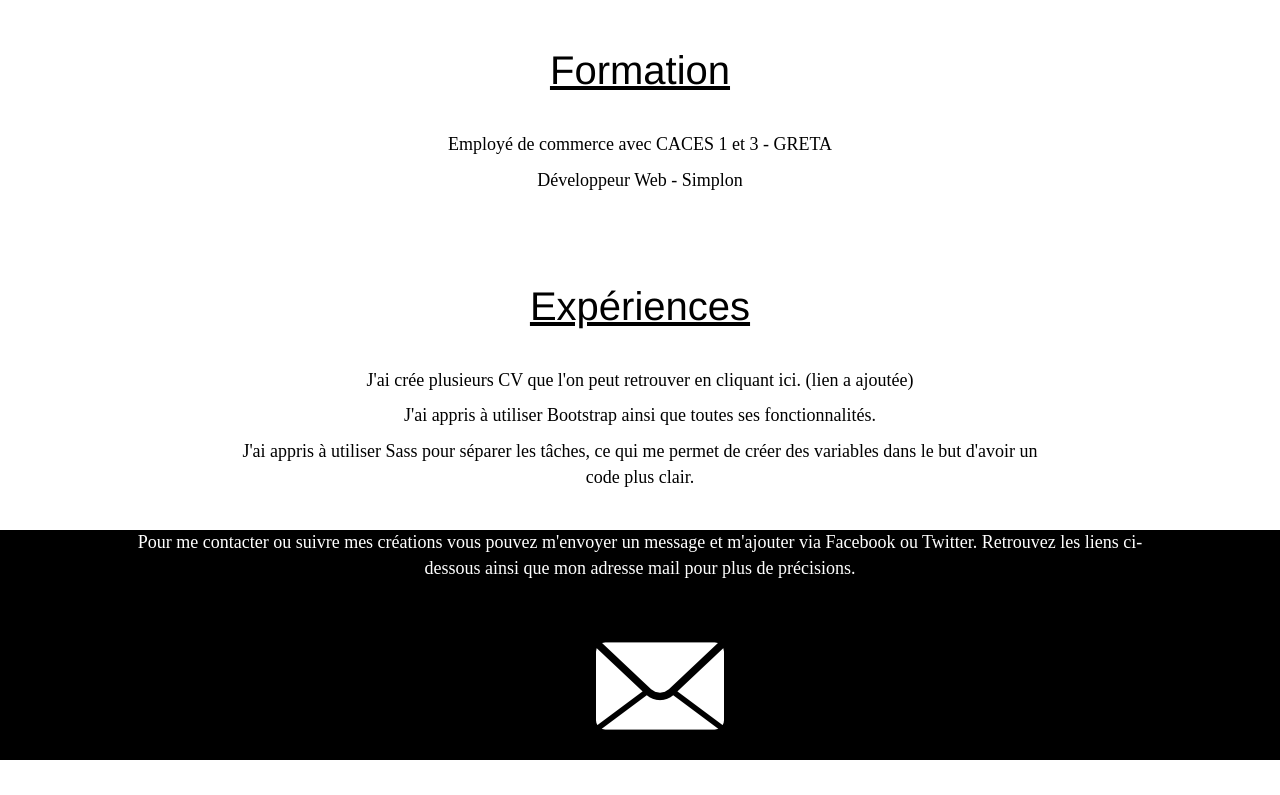
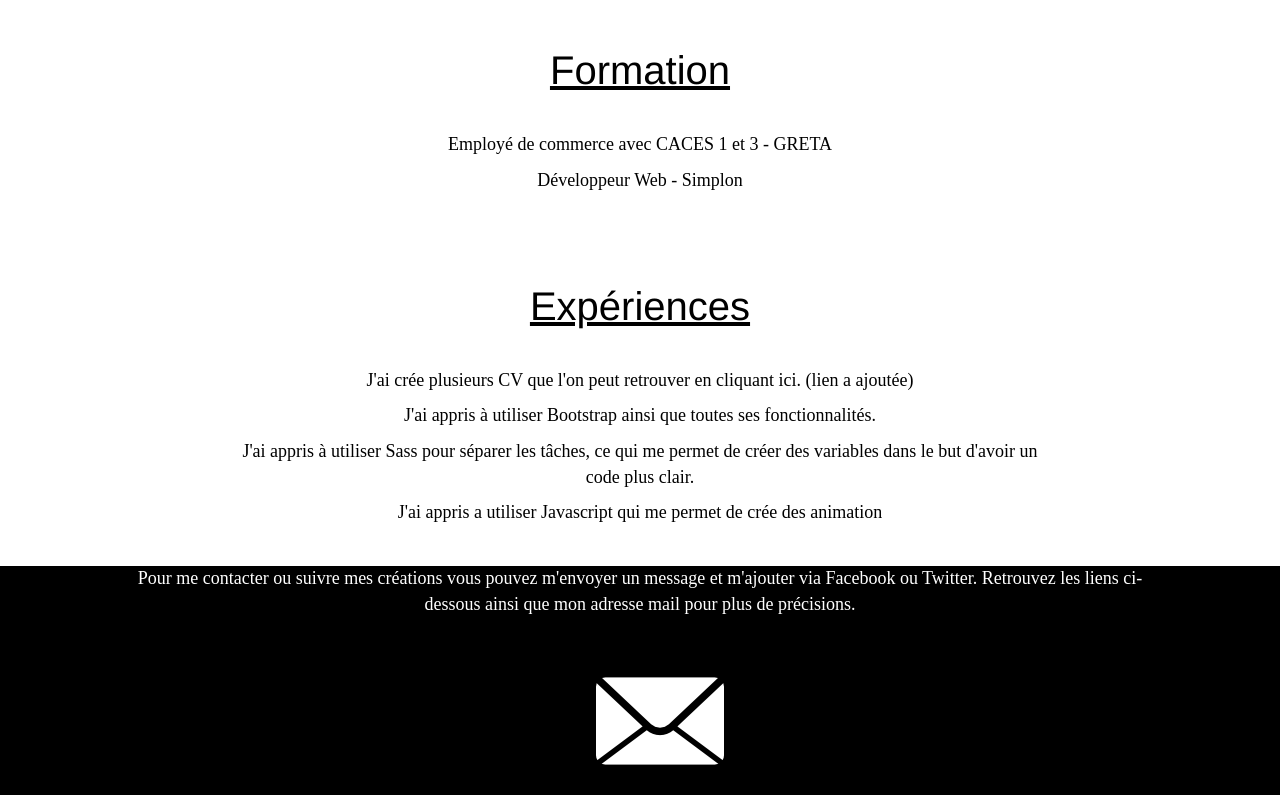
Before and after one commit to JiwixAtBeweb/portfolio, a plain HTML site: page index.html in a window 1280 px wide. Shown: the part 973-1768 px from the top of the page. Before the commit the page ends 1733 px from the top, so only its background shows below. Drawn offline with Linux system fonts and the light colour scheme.

Commit message:
commit 7 juillet

```diff
--- a/index.html
+++ b/index.html
@@ -68,6 +68,7 @@
         <p>J'ai crée plusieurs CV que l'on peut retrouver en cliquant ici. (lien a ajoutée)</p>
         <p>J'ai appris à utiliser Bootstrap ainsi que toutes ses fonctionnalités.</p>
         <p>J'ai appris à utiliser Sass pour séparer les tâches, ce qui me permet de créer des variables dans le but d'avoir un code plus clair. </p>
+        <p>J'ai appris a utiliser Javascript qui me permet de crée des animation</p>
       </article>
     </section>
 
```
Also changed, not shown: css/img/téléchargement.jpg (deleted).
